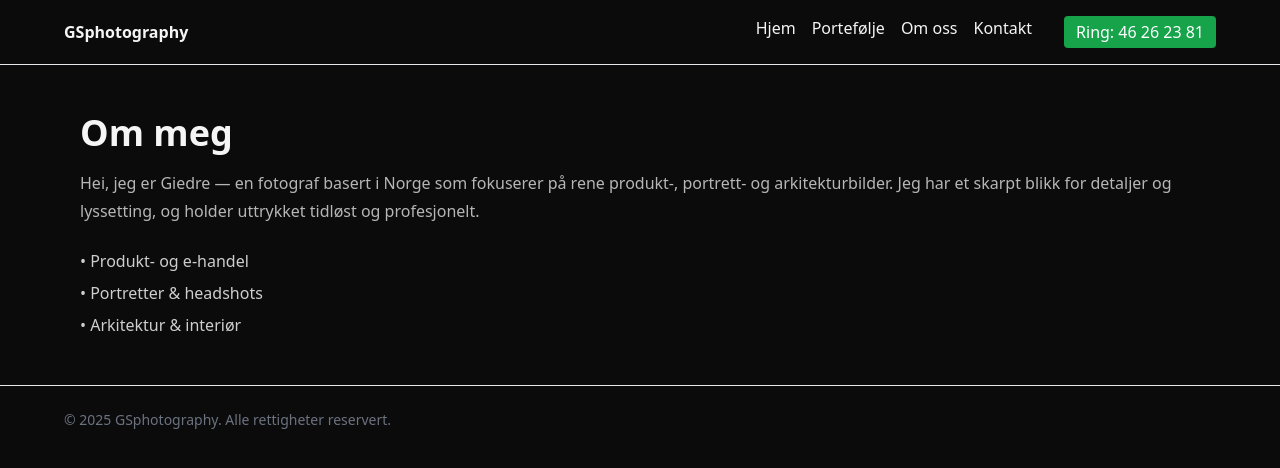
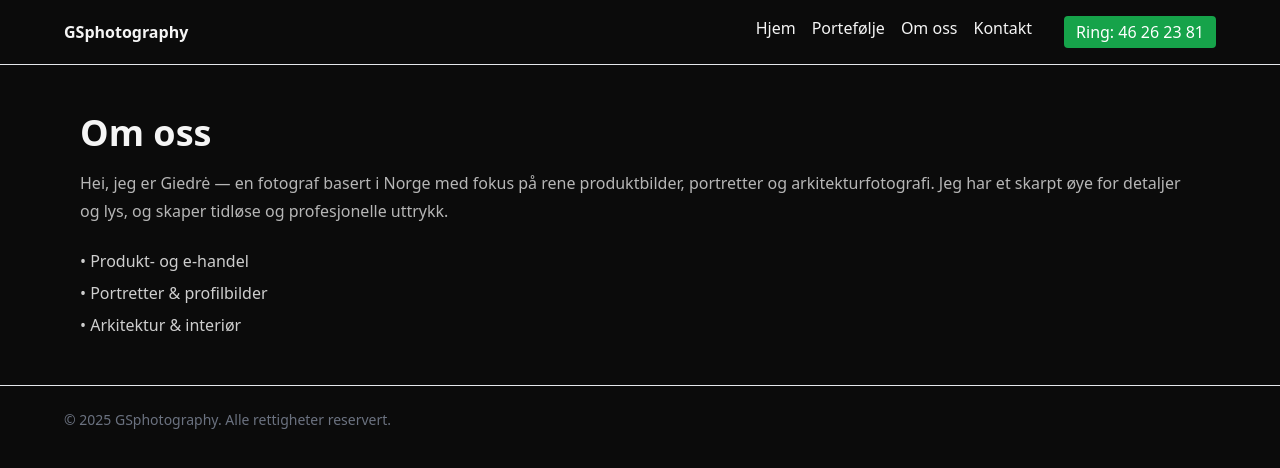
Before and after one commit to tiesiogfoto/gsphotography-portfolio, a Next.js app: page /about in a window 1280 px wide. Shown: the top 468 px of the page. Built offline with nearby package versions, Linux system fonts and the light colour scheme.

Commit message:
Update page.tsx

```diff
--- a/app/about/page.tsx
+++ b/app/about/page.tsx
@@ -1,17 +1,17 @@
-export const metadata = { title: 'Om oss – GSphotography' };
+export const metadata = { title: "Om oss – GSphotography" };
 
 export default function AboutPage() {
   return (
     <section className="container-padded mt-12 max-w-3xl">
-      <h1 className="text-3xl md:text-4xl font-semibold">Om meg</h1>
+      <h1 className="text-3xl md:text-4xl font-semibold">Om oss</h1>
       <p className="text-white/70 mt-4 leading-7">
-        Hei, jeg er Giedre — en fotograf basert i Norge som fokuserer på rene
-        produkt-, portrett- og arkitekturbilder. Jeg har et skarpt blikk for
-        detaljer og lyssetting, og holder uttrykket tidløst og profesjonelt.
+        Hei, jeg er Giedrė — en fotograf basert i Norge med fokus på rene
+        produktbilder, portretter og arkitekturfotografi. Jeg har et skarpt øye
+        for detaljer og lys, og skaper tidløse og profesjonelle uttrykk.
       </p>
       <ul className="mt-6 space-y-2 text-white/80">
         <li>• Produkt- og e-handel</li>
-        <li>• Portretter & headshots</li>
+        <li>• Portretter & profilbilder</li>
         <li>• Arkitektur & interiør</li>
       </ul>
     </section>
```
